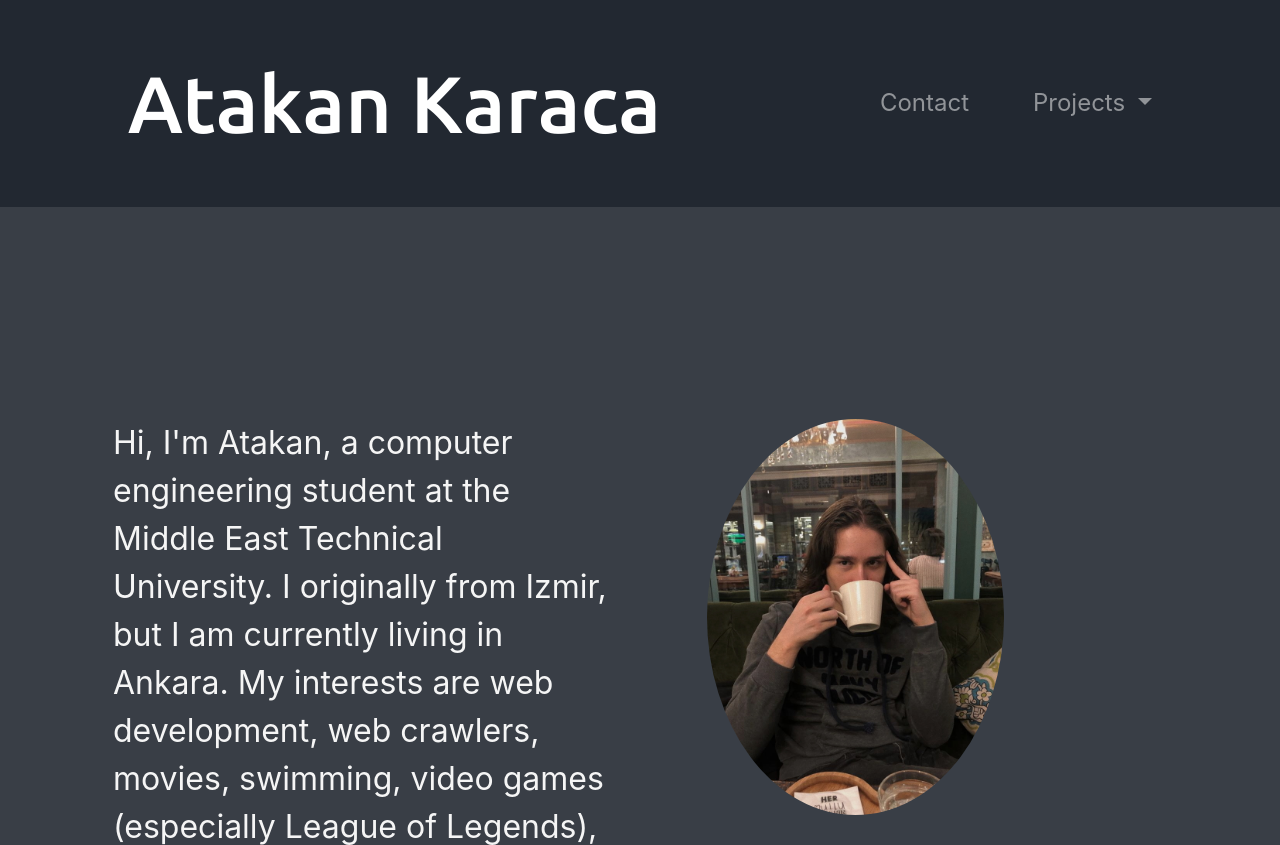
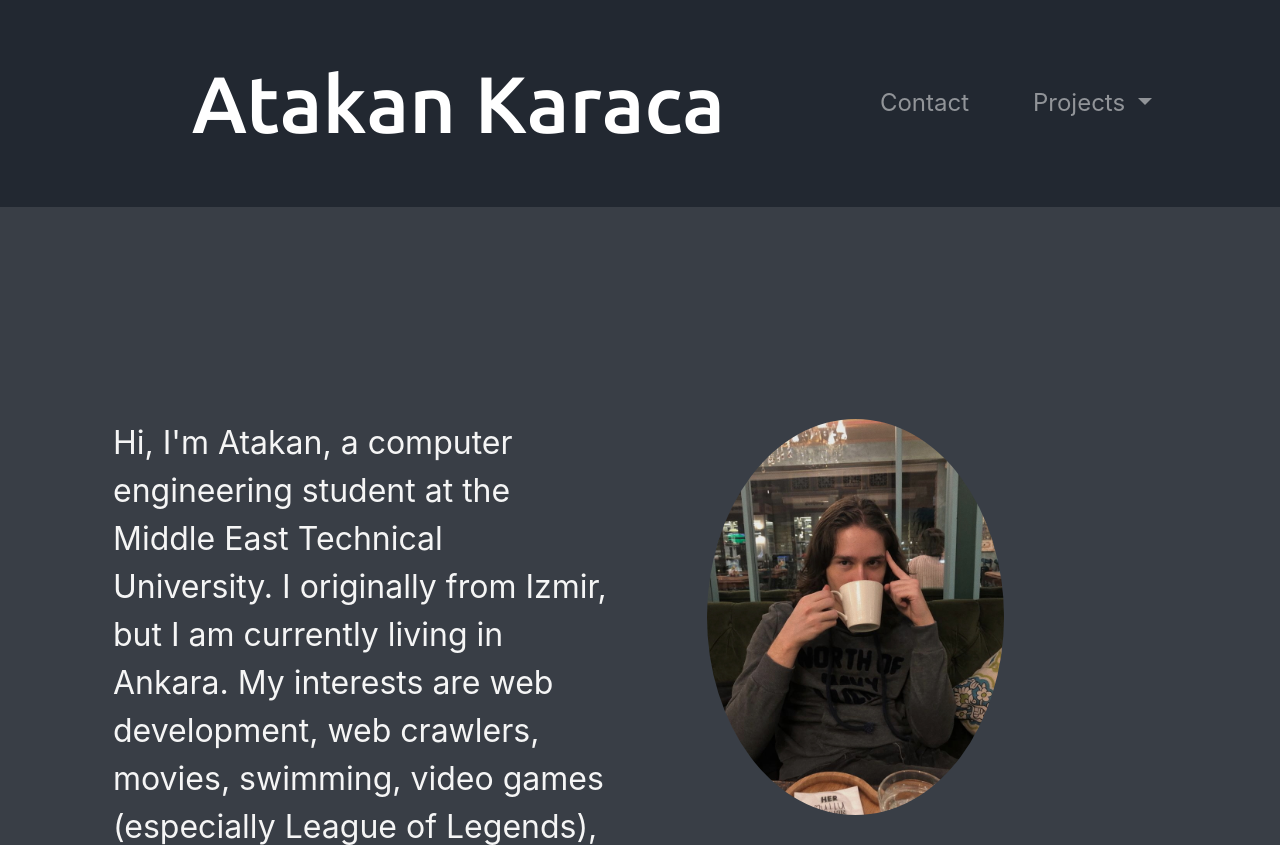
Before and after one commit to atakank1999/atakank1999.github.io, a plain HTML site: page index.html in a window 1280 px wide. Shown: the top 845 px of the page. Drawn offline with nearby package versions, Linux system fonts and the light colour scheme.

Commit message:
asfsafda

```diff
--- a/style.css
+++ b/style.css
@@ -17,7 +17,7 @@ html {
   background-color: #0092ca;
 }
 .navbar {
-  padding: 3% 15% 3% 10%;
+  padding: 3% 15%;
 }
 .navbar-brand {
   font-size: 500%;
```
